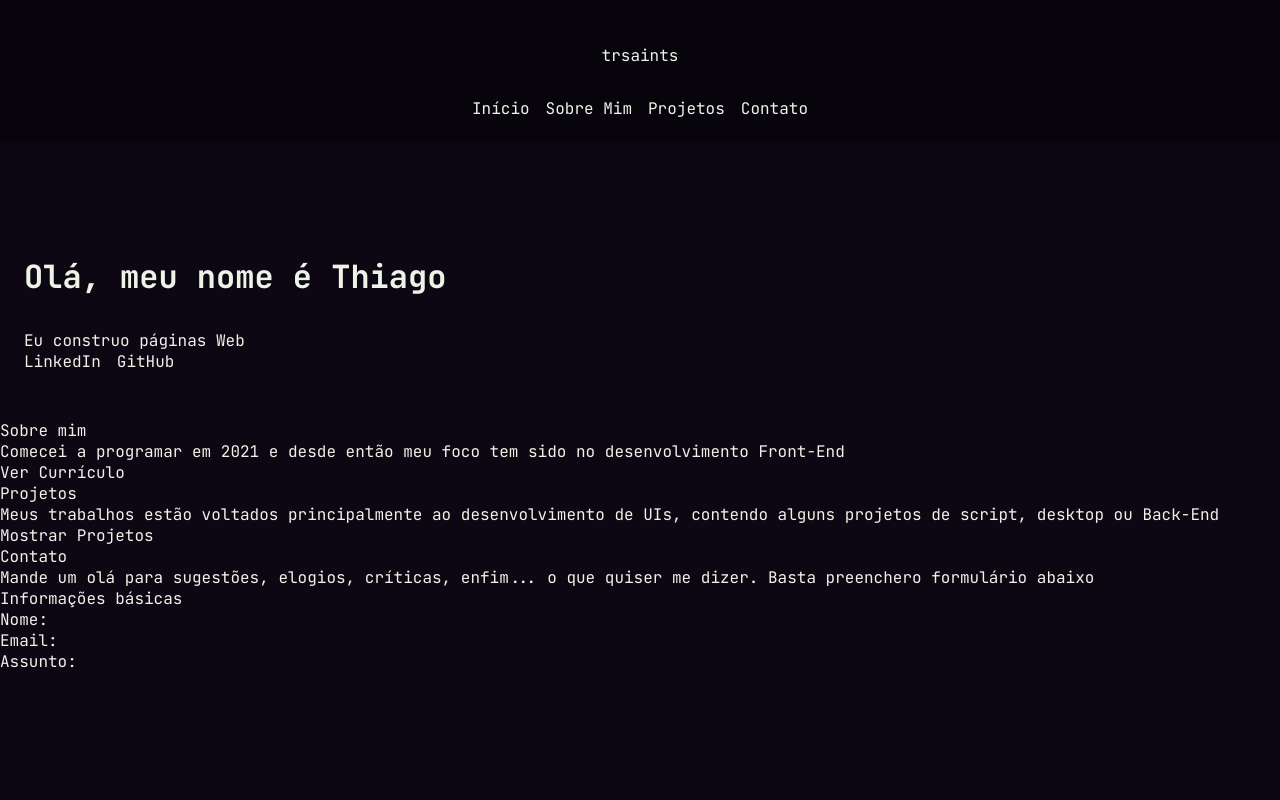
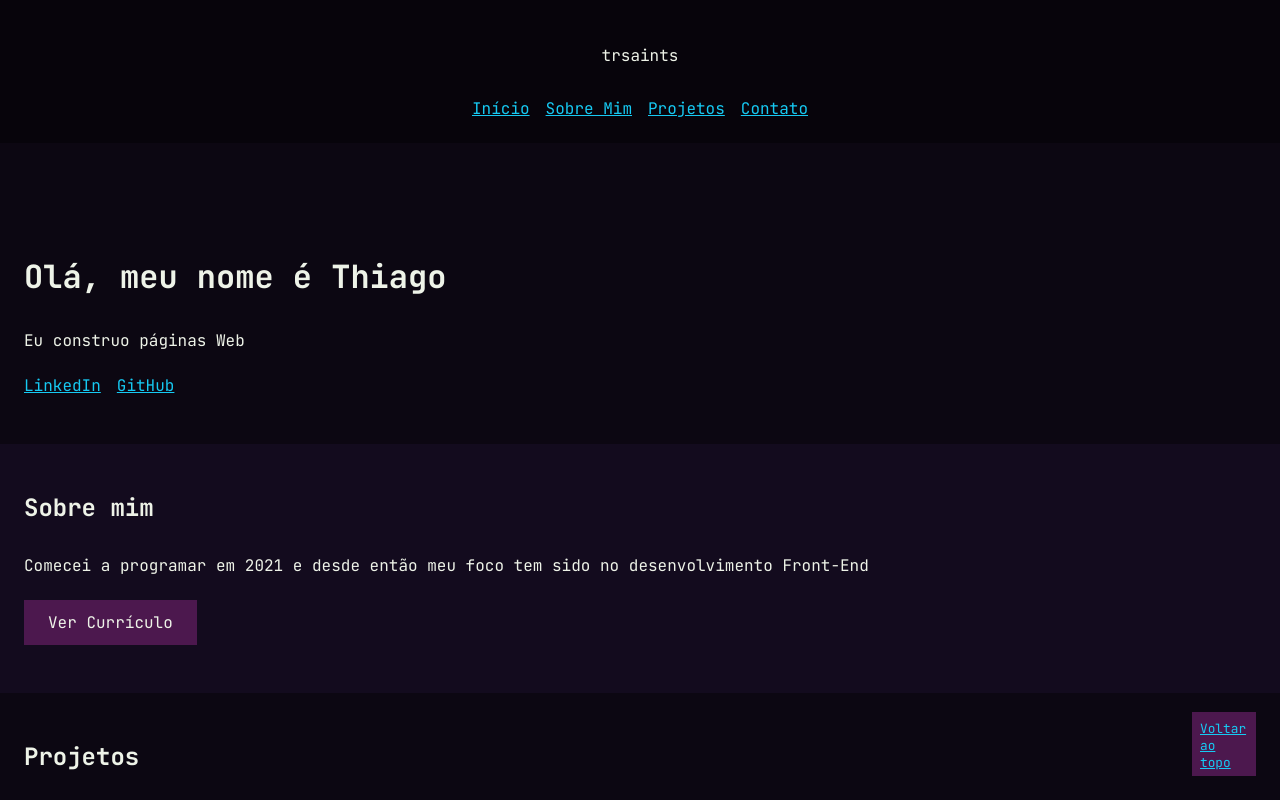
Before and after one commit to trsaints/trsaints-frontend, a React (Vite) app: page / in a window 1280 px wide. Shown: the top 800 px of the page. Built offline with nearby package versions, Linux system fonts and the light colour scheme.

Commit message:
Create project styling - II

```diff
--- a/src/app/components/AboutSection/AboutSection.css
+++ b/src/app/components/AboutSection/AboutSection.css
@@ -0,0 +1,13 @@
+
+.about {
+  padding: 3rem 1.5rem;
+  background: var(--c-raisin);
+}
+
+.about__title {
+  font-size: 1.5rem;
+}
+
+.about__button {
+  background-color: var(--c-mardi-ds);
+}
--- a/src/app/components/AboutSection/AboutSection.jsx
+++ b/src/app/components/AboutSection/AboutSection.jsx
@@ -1,3 +1,5 @@
+import "./AboutSection.css";
+
 import { useState } from "react";
 import MenuBar from "../Menu/MenuBar";
 import Resume from "../Resume/Resume";
--- a/src/app/components/ContactSection/ContactSection.css
+++ b/src/app/components/ContactSection/ContactSection.css
@@ -0,0 +1,8 @@
+.contact {
+  padding: 3rem 1.5rem;
+  background-color: var(--c-raisin);
+}
+
+.contact__title {
+  font-size: 1.5rem;
+}
--- a/src/app/components/ContactSection/ContactSection.jsx
+++ b/src/app/components/ContactSection/ContactSection.jsx
@@ -1,14 +1,16 @@
+import "./ContactSection.css";
+
 import ContactForm from "../ContactForm/ContactForm";
 
 function ContactSection() {
   return (
-    <section>
-      <h2 id="contactMe">Contato</h2>
+    <section className="contact">
+      <h2 className="contact__title" id="contactMe">Contato</h2>
 
-      <p>
+      <p className="contact__description">
         Mande um olá para sugestões, elogios, críticas, enfim... o que quiser me
         dizer. Basta preencher
-        <a href="#contactForm">o formulário abaixo</a>
+        <a className="contact__link" href="#contactForm">o formulário abaixo</a>
       </p>
 
       <ContactForm />
--- a/src/app/components/Footer/Footer.css
+++ b/src/app/components/Footer/Footer.css
@@ -1,4 +1,3 @@
-@import url("../../../global-variables.css");
 
 .footer {
   background-color: var(--c-raisin-ds);
--- a/src/app/components/Header/Header.css
+++ b/src/app/components/Header/Header.css
@@ -1,4 +1,3 @@
-@import url("../../../global-variables.css");
 
 .header {
   display: flex;
--- a/src/app/components/MainContent/MainContent.css
+++ b/src/app/components/MainContent/MainContent.css
@@ -0,0 +1,12 @@
+.main__top-scroll {
+  display: block;
+  width: 4rem;
+  position: fixed;
+  z-index: 99;
+  top: calc(100vh - 5.5rem);
+  height: 4rem;
+  background-color: var(--c-mardi-ds);
+  padding: 0.5rem;
+  font-size: 80%;
+  left: calc(100vw - 5.5rem);
+}
--- a/src/app/components/ProjectCard/ProjectCard.css
+++ b/src/app/components/ProjectCard/ProjectCard.css
@@ -0,0 +1,36 @@
+.project {
+  border: 1px solid var(--c-raisin-ls);
+  background-color: var(--c-raisin);
+  padding: 1.5rem;
+}
+
+.project__title {
+  font-size: 1.25rem;
+}
+
+.project__nav {
+  list-style: none;
+  display: flex;
+  flex-flow: column nowrap;
+  gap: 0.5rem;
+}
+
+.project__option {
+  flex: 1;
+  text-align: center;
+}
+
+.project__option:nth-child(even) {
+  background-color: var(--c-raisin-ls);
+  border: 4px solid var(--c-raisin-ls);
+}
+
+.project__option:nth-child(odd) {
+  border: 4px solid var(--c-raisin-ls);
+}
+
+.project__link {
+  display: inline-block;
+  width: 100%;
+  padding: 0.5rem;
+}
--- a/src/app/components/ProjectCard/ProjectCard.jsx
+++ b/src/app/components/ProjectCard/ProjectCard.jsx
@@ -1,9 +1,11 @@
+import "./ProjectCard.css";
+
 function ProjectCard({ content }) {
   const { name, imageUrl, description, repoUrl, deploy, deployURL } = content;
 
   const deployButton = deploy ? (
-    <li>
-      <a href={deployURL}>Ver Projeto</a>
+    <li className="project__option">
+      <a className="project__link" href={deployURL}>Ver Projeto</a>
     </li>
   ) : (
     ""
--- a/src/app/components/ProjectSection/ProjectSection.css
+++ b/src/app/components/ProjectSection/ProjectSection.css
@@ -0,0 +1,17 @@
+.projects {
+  padding: 3rem 1.5rem;
+}
+
+.projects__title {
+  font-size: 1.5rem;
+}
+
+.projects__button {
+  background-color: var(--c-raisin-ls);
+}
+
+.projects__list {
+  padding-block: 3rem;
+  display: grid;
+  gap: 1rem;
+}
--- a/src/app/components/ProjectSection/ProjectSection.jsx
+++ b/src/app/components/ProjectSection/ProjectSection.jsx
@@ -1,3 +1,5 @@
+import "./ProjectSection.css";
+
 import { useState } from "react";
 import ProjectCard from "../ProjectCard/ProjectCard";
 
@@ -60,19 +62,19 @@ function ProjectSection() {
   });
 
   return (
-    <section>
-      <h2 id="myProjects">Projetos</h2>
+    <section className="projects">
+      <h2 className="projects__title" id="myProjects">Projetos</h2>
 
-      <p>
+      <p className="projects__description">
         Meus trabalhos estão voltados principalmente ao desenvolvimento de UIs,
         contendo alguns projetos de script, desktop ou Back-End
       </p>
 
-      <button className="" onClick={() => setProjectsShown(!projectsShown)}>
+      <button className="projects__button" onClick={() => setProjectsShown(!projectsShown)}>
         {projectsButtonText}
       </button>
 
-      <div className={projectsShown ? "projects" : "projects hidden"}>
+      <div className={projectsShown ? "projects__list" : "projects__list hidden"}>
         {projectCards}
       </div>
     </section>
--- a/src/index.css
+++ b/src/index.css
@@ -20,3 +20,41 @@ label {
 .hidden {
   display: none;
 }
+
+a {
+  color: var(--c-sky);
+  text-decoration: underline;
+}
+
+h1,
+h2,
+h3,
+h4,
+h5,
+h6 {
+  margin-bottom: 2rem;
+  font-weight: bold;
+}
+
+p {
+  margin-bottom: 1.5rem;
+}
+
+button {
+  padding: 0.75rem 1.5rem;
+}
+
+dialog[open] {
+  position: fixed;
+  z-index: 100;
+  margin-block: auto;
+  top: 10vh;
+  bottom: 10vh;
+  width: calc(100vw - 3rem);
+  padding: 1.5rem;
+  background-color: var(--c-raisin);
+}
+
+::backdrop {
+  background-color: rgba(0, 0, 0, 0.9);
+}
```
